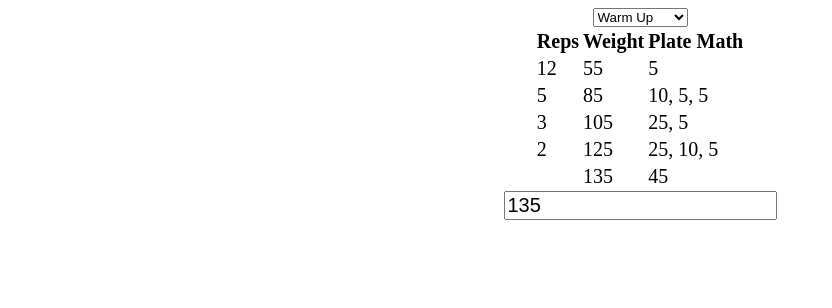
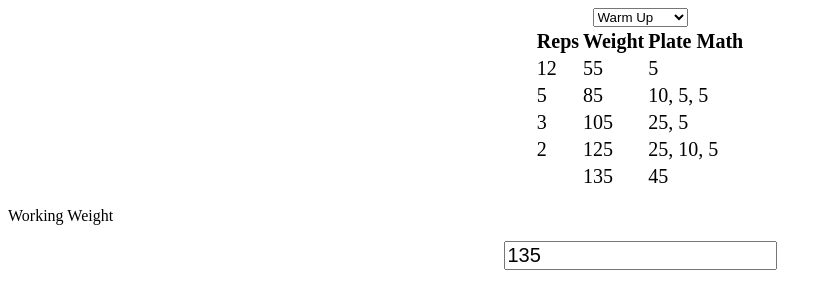
Before and after one commit to drowe1/plateMath, a Svelte app: page / in a window 1280 px wide. Shown: the top 308 px of the page, without its empty margins (0-832 px from the left). Built offline with nearby package versions, Linux system fonts and the light colour scheme.

Commit message:
added better rounding and a prompt

```diff
--- a/src/App.svelte
+++ b/src/App.svelte
@@ -1,14 +1,14 @@
 <script>
-let warmUp = [{reps: 12, percent: .4}, {reps: 5, percent: .6}, {reps: 3, percent: .75}, {reps: 2, percent: .9}]
-let pyramidSet = [{reps: 12, percent: .7}, {reps: 10, percent: .75}, {reps: 8, percent: .8}, {reps: 6, percent: .85}, {reps: 4, percent: .90}]
-let dropSet = [{reps: "AMAP", percent: 1}, {reps: "AMAP", percent: .8}, {reps: "AMAP", percent: .6}, {reps: "AMAP", percent: .4}]
+let warmUp = {sets: [{reps: 12, percent: .4}, {reps: 5, percent: .6}, {reps: 3, percent: .75}, {reps: 2, percent: .9}], round: 10, prompt: "Working Weight"}
+let pyramidSet = {sets: [{reps: 12, percent: .7}, {reps: 10, percent: .75}, {reps: 8, percent: .8}, {reps: 6, percent: .85}, {reps: 4, percent: .90}], round: 5, prompt: "One Rep Max"}
+let dropSet = {sets: [{reps: "AMAP", percent: 1}, {reps: "AMAP", percent: .8}, {reps: "AMAP", percent: .6}, {reps: "AMAP", percent: .4}], round: 5, prompt: "Working Weight"}
 let sequence = warmUp;
 let workingWeight = 135;
 
-function plateRound(number) {
+function plateRound(number, round) {
   let roundedNumber = number + 5;
   // Round the number to the nearest 10.
-  roundedNumber = Math.round(roundedNumber / 10) * 10;
+  roundedNumber = Math.round(roundedNumber / round) * round;
   // Subtract 5 from the rounded number.
   roundedNumber -= 5;
   return roundedNumber;
@@ -86,11 +86,11 @@ function selectText(event) {
       <th>Weight</th>
       <th>Plate Math</th>
     </tr>
-    {#each sequence as row}
+    {#each sequence.sets as row}
     <tr>
        <td> {row.reps} </td>
-       <td> {plateRound(workingWeight*row.percent)} </td>
-       <td> {plateMath(plateRound(workingWeight*row.percent))} </td>
+       <td> {plateRound(workingWeight*row.percent, sequence.round)} </td>
+       <td> {plateMath(plateRound(workingWeight*row.percent, sequence.round))} </td>
      </tr>
     {/each}
     <tr>
@@ -99,6 +99,7 @@ function selectText(event) {
       <td>{plateMath(workingWeight)}</td>
     </tr>
   </table>
+  <p>{sequence.prompt}</p>
   <input
     bind:value={workingWeight}
     class="textField"
```
Also changed, not shown: 1 other file (tests, documents, lock files or other folders).
